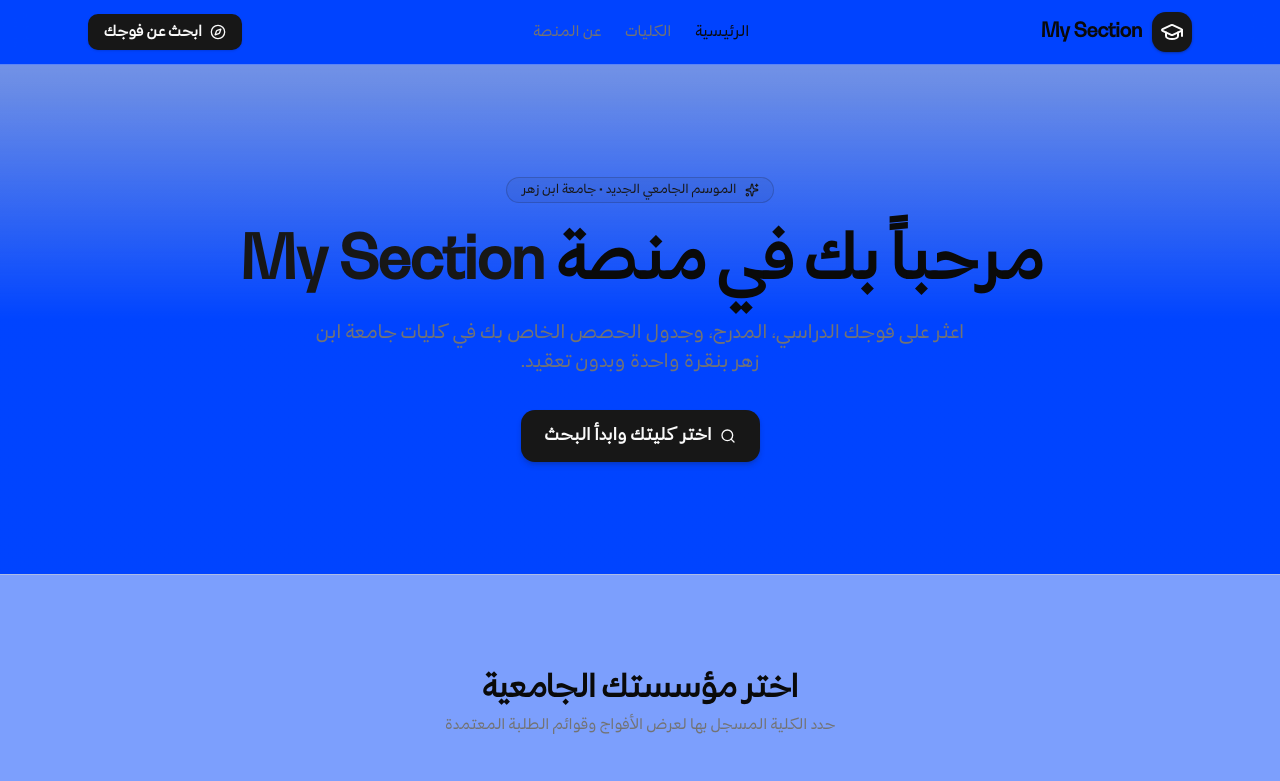
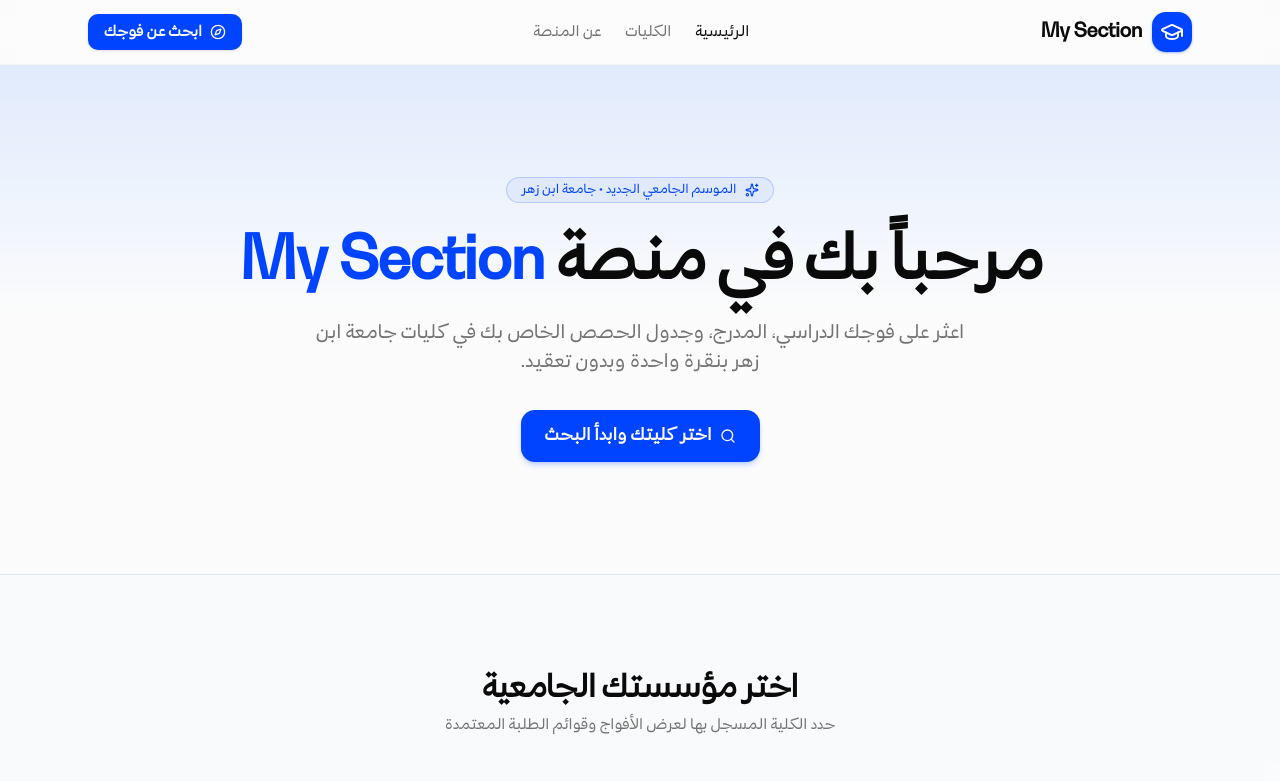
Before and after one commit to hamzaogounaine/my-section, a Next.js app: page / in a window 1280 px wide. Shown: the top 781 px of the page. Built offline with nearby package versions, Linux system fonts and the light colour scheme.

Commit message:
feat: add global CSS with Tailwind configuration and custom theme variables

```diff
--- a/app/globals.css
+++ b/app/globals.css
@@ -2,14 +2,12 @@
 @import "tw-animate-css";
 @import "shadcn/tailwind.css";
 
-/* @custom-variant dark (&:is(.dark *)); */
-
 @theme inline {
   --color-background: var(--background);
   --color-foreground: var(--foreground);
-  --font-sans: var(--font-sans);
+  --font-sans: 'Saudia sans', -apple-system, BlinkMacSystemFont, 'Segoe UI', sans-serif;
   --font-mono: var(--font-geist-mono);
-  --font-heading: var(--font-sans);
+  --font-heading: 'Saudia sans', sans-serif;
   --color-sidebar-ring: var(--sidebar-ring);
   --color-sidebar-border: var(--sidebar-border);
   --color-sidebar-accent-foreground: var(--sidebar-accent-foreground);
@@ -49,33 +47,45 @@
 }
 
 :root {
-  --background: oklch(50.669% 0.27678 263.688);
+  /* Clean Light Background: White/Off-White */
+  --background: oklch(0.99 0 0);
   --foreground: oklch(0.145 0 0);
+
   --card: oklch(1 0 0);
   --card-foreground: oklch(0.145 0 0);
+
   --popover: oklch(1 0 0);
   --popover-foreground: oklch(0.145 0 0);
-  --primary: oklch(0.205 0 0);
+
+  /* Primary Blue Accent (Royal Blue: used for buttons/highlights) */
+  --primary: oklch(50.669% 0.27678 263.688);
   --primary-foreground: oklch(0.985 0 0);
-  --secondary: oklch(0.97 0 0);
+
+  --secondary: oklch(0.96 0 0);
   --secondary-foreground: oklch(0.205 0 0);
-  --muted: oklch(0.97 0 0);
+
+  --muted: oklch(0.96 0 0);
   --muted-foreground: oklch(0.556 0 0);
-  --accent: oklch(0.97 0 0);
+
+  --accent: oklch(0.96 0 0);
   --accent-foreground: oklch(0.205 0 0);
+
   --destructive: oklch(0.577 0.245 27.325);
   --border: oklch(0.922 0 0);
   --input: oklch(0.922 0 0);
-  --ring: oklch(0.708 0 0);
+  --ring: oklch(50.669% 0.27678 263.688);
+
   --chart-1: oklch(0.87 0 0);
   --chart-2: oklch(0.556 0 0);
   --chart-3: oklch(0.439 0 0);
   --chart-4: oklch(0.371 0 0);
   --chart-5: oklch(0.269 0 0);
+
   --radius: 0.625rem;
+
   --sidebar: oklch(0.985 0 0);
   --sidebar-foreground: oklch(0.145 0 0);
-  --sidebar-primary: oklch(0.205 0 0);
+  --sidebar-primary: oklch(50.669% 0.27678 263.688);
   --sidebar-primary-foreground: oklch(0.985 0 0);
   --sidebar-accent: oklch(0.97 0 0);
   --sidebar-accent-foreground: oklch(0.205 0 0);
@@ -83,44 +93,10 @@
   --sidebar-ring: oklch(0.708 0 0);
 }
 
-/* .dark {
-  --background: oklch(0.145 0 0);
-  --foreground: oklch(0.985 0 0);
-  --card: oklch(0.205 0 0);
-  --card-foreground: oklch(0.985 0 0);
-  --popover: oklch(0.205 0 0);
-  --popover-foreground: oklch(0.985 0 0);
-  --primary: oklch(0.922 0 0);
-  --primary-foreground: oklch(0.205 0 0);
-  --secondary: oklch(0.269 0 0);
-  --secondary-foreground: oklch(0.985 0 0);
-  --muted: oklch(0.269 0 0);
-  --muted-foreground: oklch(0.708 0 0);
-  --accent: oklch(0.269 0 0);
-  --accent-foreground: oklch(0.985 0 0);
-  --destructive: oklch(0.704 0.191 22.216);
-  --border: oklch(1 0 0 / 10%);
-  --input: oklch(1 0 0 / 15%);
-  --ring: oklch(0.556 0 0);
-  --chart-1: oklch(0.87 0 0);
-  --chart-2: oklch(0.556 0 0);
-  --chart-3: oklch(0.439 0 0);
-  --chart-4: oklch(0.371 0 0);
-  --chart-5: oklch(0.269 0 0);
-  --sidebar: oklch(0.205 0 0);
-  --sidebar-foreground: oklch(0.985 0 0);
-  --sidebar-primary: oklch(0.488 0.243 264.376);
-  --sidebar-primary-foreground: oklch(0.985 0 0);
-  --sidebar-accent: oklch(0.269 0 0);
-  --sidebar-accent-foreground: oklch(0.985 0 0);
-  --sidebar-border: oklch(1 0 0 / 10%);
-  --sidebar-ring: oklch(0.556 0 0);
-} */
-
-
 @font-face {
   font-family: 'Saudia sans';
-  src: url('/fonts/saudia-sans-medium.otf');
+  src: url('/fonts/saudia-sans-medium.otf') format('opentype');
+  font-display: swap;
 }
 
 @layer base {
@@ -132,8 +108,4 @@
     @apply bg-background text-foreground;
     font-family: 'Saudia sans', sans-serif;
   }
-
-  html {
-    @apply font-sans;
-  }
 }
```
